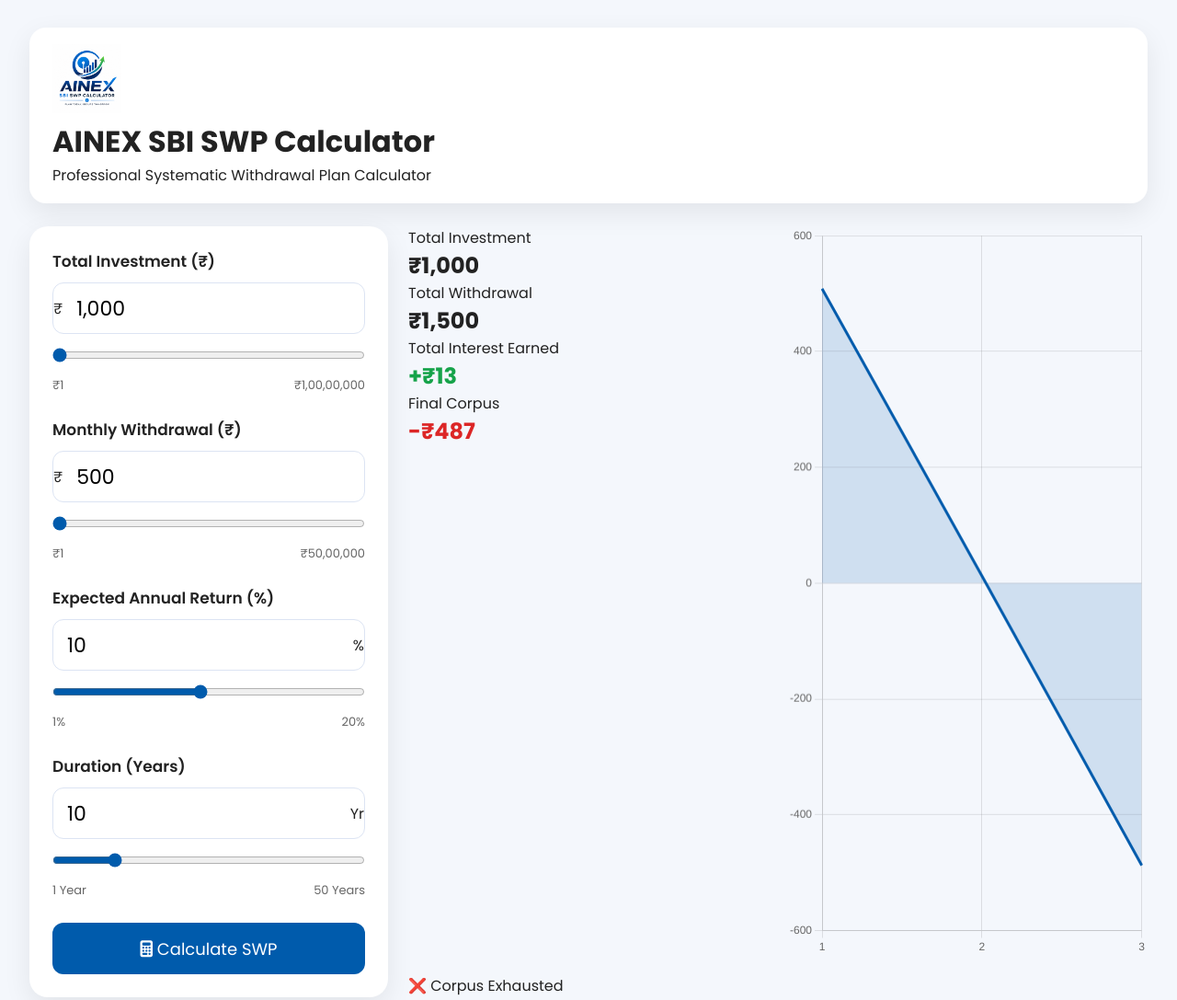
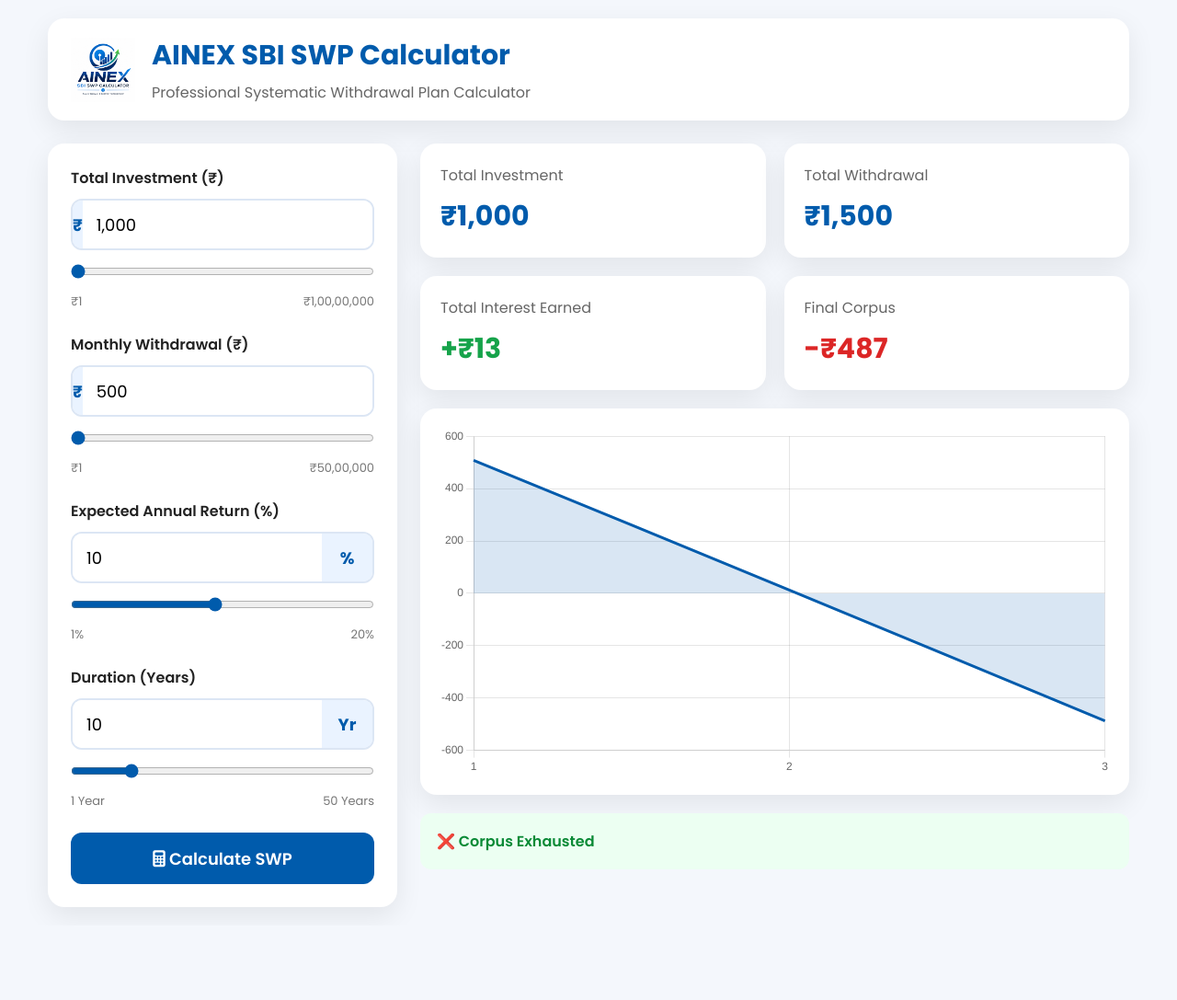
Before and after one commit to ainexservice/SWPCAL, a plain HTML site: page index.html in a window 1280 px wide. Shown: the top 1087 px of the page at 92% size. After the commit the page ends 1006 px from the top, so only its background shows below. Drawn offline with nearby package versions, Linux system fonts and the light colour scheme.

Commit message:
Update style.css

```diff
--- a/style.css
+++ b/style.css
@@ -1,340 +1,286 @@
-/* ============================
+/*==================================
 AINEX SBI SWP Calculator
 Part 2 - style.css
-============================= */
+==================================*/
 
-*{
-    margin:0;
-    padding:0;
-    box-sizing:border-box;
-    font-family:'Poppins',sans-serif;
+* {
+  margin: 0;
+  padding: 0;
+  box-sizing: border-box;
+  font-family: 'Poppins', sans-serif;
 }
 
-body{
-    background:#f4f7fc;
-    color:#222;
+body {
+  background: #f4f7fc;
+  color: #222;
 }
 
-.container{
-    width:95%;
-    max-width:1400px;
-    margin:auto;
-    padding:30px 0;
+.container {
+  width: 95%;
+  max-width: 1400px;
+  margin: auto;
+  padding: 20px;
 }
 
 /* HEADER */
 
-.header{
-    background:#fff;
-    padding:18px 25px;
-    border-radius:18px;
-    margin-bottom:25px;
-    box-shadow:0 10px 30px rgba(0,0,0,.08);
+.header {
+  background: #fff;
+  padding: 18px 25px;
+  border-radius: 18px;
+  box-shadow: 0 10px 30px rgba(0, 0, 0, .08);
+  margin-bottom: 25px;
 }
 
-.logo-area{
-    display:flex;
-    align-items:center;
-    gap:18px;
+.logo-box {
+  display: flex;
+  align-items: center;
+  gap: 18px;
 }
 
-.logo{
-    width:75px;
-    height:75px;
-    object-fit:contain;
+.logo {
+  width: 70px;
+  height: 70px;
+  object-fit: contain;
 }
 
-.logo-area h1{
-    font-size:32px;
-    color:#005BAC;
+.logo-box h1 {
+  font-size: 30px;
+  color: #005BAC;
 }
 
-.logo-area p{
-    color:#666;
-    margin-top:4px;
+.logo-box p {
+  color: #666;
+  margin-top: 5px;
 }
 
 /* MAIN */
 
-.calculator{
-    display:grid;
-    grid-template-columns:390px 1fr;
-    gap:22px;
+.calculator {
+  display: grid;
+  grid-template-columns: 380px 1fr;
+  gap: 25px;
 }
 
-/* LEFT */
+/* LEFT PANEL */
 
-.left-panel{
-    background:#fff;
-    border-radius:20px;
-    padding:25px;
-    box-shadow:0 10px 30px rgba(0,0,0,.08);
+.left-panel {
+  background: #fff;
+  border-radius: 18px;
+  padding: 25px;
+  box-shadow: 0 10px 30px rgba(0, 0, 0, .08);
 }
 
-.form-group{
-    margin-bottom:25px;
+.form-group {
+  margin-bottom: 24px;
 }
 
-.form-group label{
-    display:block;
-    margin-bottom:10px;
-    font-size:17px;
-    font-weight:600;
+.form-group label {
+  display: block;
+  margin-bottom: 10px;
+  font-weight: 600;
 }
 
-.input-box{
+/* INPUT */
 
-    display:flex;
-    align-items:center;
-
-    border:1px solid #dce4f3;
-
-    border-radius:12px;
-
-    overflow:hidden;
-
-    height:56px;
-
+.input-box {
+  display: flex;
+  align-items: center;
+  height: 56px;
+  border: 2px solid #dce6f4;
+  border-radius: 12px;
+  overflow: hidden;
+  transition: .3s;
 }
 
-.currency-box{
-
-    width:55px;
-
-    background:#eaf2ff;
-
-    color:#005BAC;
-
-    display:flex;
-
-    justify-content:center;
-
-    align-items:center;
-
-    font-size:22px;
-
-    font-weight:700;
-
-    height:100%;
-
-    border-right:1px solid #dce4f3;
-
+.input-box:focus-within {
+  border-color: #005BAC;
 }
 
-.input-box input{
-
-    flex:1;
-
-    border:none;
-
-    outline:none;
-
-    padding:0 15px;
-
-    font-size:22px;
-
-    background:#fff;
-
+.icon {
+  width: 55px;
+  height: 100%;
+  display: flex;
+  align-items: center;
+  justify-content: center;
+  background: #eaf3ff;
+  color: #005BAC;
+  font-weight: 700;
+  font-size: 18px;
 }
 
-/* Slider */
-
-input[type=range]{
-
-    width:100%;
-
-    margin-top:15px;
-
-    accent-color:#005BAC;
-
-    cursor:pointer;
-
+.input-box input {
+  flex: 1;
+  height: 100%;
+  border: none;
+  outline: none;
+  padding: 0 15px;
+  font-size: 18px;
+  background: #fff;
 }
 
-/* Range Text */
+/* RANGE */
 
-.range-text{
+input[type=range] {
+  width: 100%;
+  margin-top: 15px;
+  accent-color: #005BAC;
+  cursor: pointer;
+}
 
-    display:flex;
-
-    justify-content:space-between;
-
-    margin-top:8px;
-
-    color:#666;
-
-    font-size:13px;
-
+.range-text {
+  display: flex;
+  justify-content: space-between;
+  margin-top: 8px;
+  color: #777;
+  font-size: 13px;
 }
 
 /* BUTTON */
 
-button{
-
-    width:100%;
-
-    height:56px;
-
-    border:none;
-
-    border-radius:12px;
-
-    background:#005BAC;
-
-    color:#fff;
-
-    font-size:18px;
-
-    cursor:pointer;
-
-    transition:.3s;
-
+button {
+  width: 100%;
+  height: 56px;
+  border: none;
+  border-radius: 12px;
+  background: #005BAC;
+  color: #fff;
+  font-size: 18px;
+  font-weight: 600;
+  cursor: pointer;
+  transition: .3s;
 }
 
-button:hover{
-
-    background:#00458f;
-
-    transform:translateY(-2px);
-
+button:hover {
+  background: #00448b;
 }
 
-/* RIGHT */
+/* RIGHT PANEL */
 
-.right-panel{
-
-    display:grid;
-
-    grid-template-columns:repeat(2,1fr);
-
-    gap:20px;
-
+.right-panel {
+  display: flex;
+  flex-direction: column;
+  gap: 20px;
 }
 
-/* RESULT */
+/* CARDS */
 
-.result-card{
-
-    background:#fff;
-
-    border-radius:18px;
-
-    padding:25px;
-
-    box-shadow:0 10px 30px rgba(0,0,0,.08);
-
+.cards {
+  display: grid;
+  grid-template-columns: repeat(2, 1fr);
+  gap: 20px;
 }
 
-.result-card h4{
-
-    color:#666;
-
-    margin-bottom:12px;
-
+.card {
+  background: #fff;
+  border-radius: 18px;
+  padding: 22px;
+  box-shadow: 0 10px 30px rgba(0, 0, 0, .08);
 }
 
-.result-card h2{
+.card p {
+  color: #666;
+  margin-bottom: 10px;
+}
 
-    color:#005BAC;
-
-    font-size:38px;
-
+.card h2 {
+  color: #005BAC;
+  font-size: 30px;
 }
 
 /* CHART */
 
-.chart-box{
-
-    grid-column:1/-1;
-
-    background:#fff;
-
-    border-radius:18px;
-
-    padding:25px;
-
-    box-shadow:0 10px 30px rgba(0,0,0,.08);
-
+.chart-card {
+  background: #fff;
+  border-radius: 18px;
+  padding: 20px;
+  box-shadow: 0 10px 30px rgba(0, 0, 0, .08);
 }
 
-.chart-box canvas{
-
-    width:100% !important;
-
-    height:400px !important;
-
+.chart-card canvas {
+  width: 100% !important;
+  height: 380px !important;
 }
 
 /* STATUS */
 
-.status-box{
-
-    grid-column:1/-1;
-
-    padding:18px;
-
-    border-radius:12px;
-
-    background:#ecfff1;
-
-    color:#0a8a36;
-
-    font-weight:600;
-
+.status-card {
+  background: #ecfff2;
+  color: #0a8a36;
+  padding: 18px;
+  border-radius: 12px;
+  font-weight: 600;
 }
 
-/* RESPONSIVE */
+/* MOBILE */
 
-@media(max-width:1000px){
+@media(max-width:992px) {
 
-.calculator{
-
-grid-template-columns:1fr;
-
+  .calculator {
+    grid-template-columns: 1fr;
   }
 
-.right-panel{
-
-grid-template-columns:1fr;
-
+  .cards {
+    grid-template-columns: 1fr;
   }
 
 }
 
-@media(max-width:768px){
+@media(max-width:768px) {
 
-.logo-area{
-
-flex-direction:column;
-
-text-align:center;
-
+  .container {
+    width: 100%;
+    padding: 15px;
   }
 
-.logo{
-
-width:60px;
-
-height:60px;
-
+  .logo-box {
+    flex-direction: column;
+    text-align: center;
   }
 
-.logo-area h1{
-
-font-size:26px;
-
+  .logo {
+    width: 60px;
+    height: 60px;
   }
 
-.result-card h2{
-
-font-size:30px;
-
+  .logo-box h1 {
+    font-size: 24px;
   }
 
-.chart-box canvas{
+  .logo-box p {
+    font-size: 13px;
+  }
 
-height:280px !important;
+  .left-panel {
+    padding: 18px;
+  }
 
+  .input-box {
+    height: 52px;
+  }
+
+  .input-box input {
+    font-size: 17px;
+  }
+
+  button {
+    height: 52px;
+    font-size: 17px;
+    position: sticky;
+    bottom: 10px;
+    z-index: 999;
+  }
+
+  .card {
+    padding: 18px;
+  }
+
+  .card h2 {
+    font-size: 24px;
+  }
+
+  .chart-card canvas {
+    height: 250px !important;
   }
 
 }
```
Lines whose indentation alone changed are shown as unchanged.
